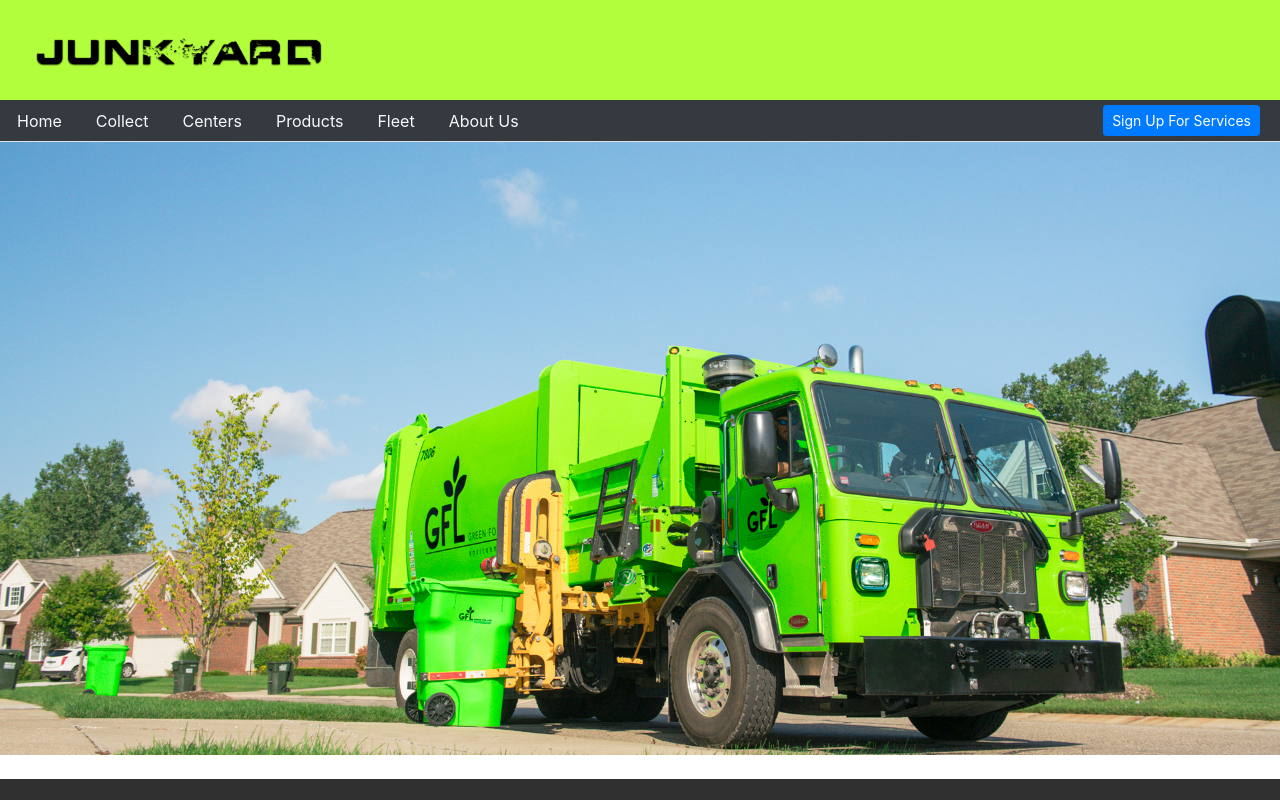
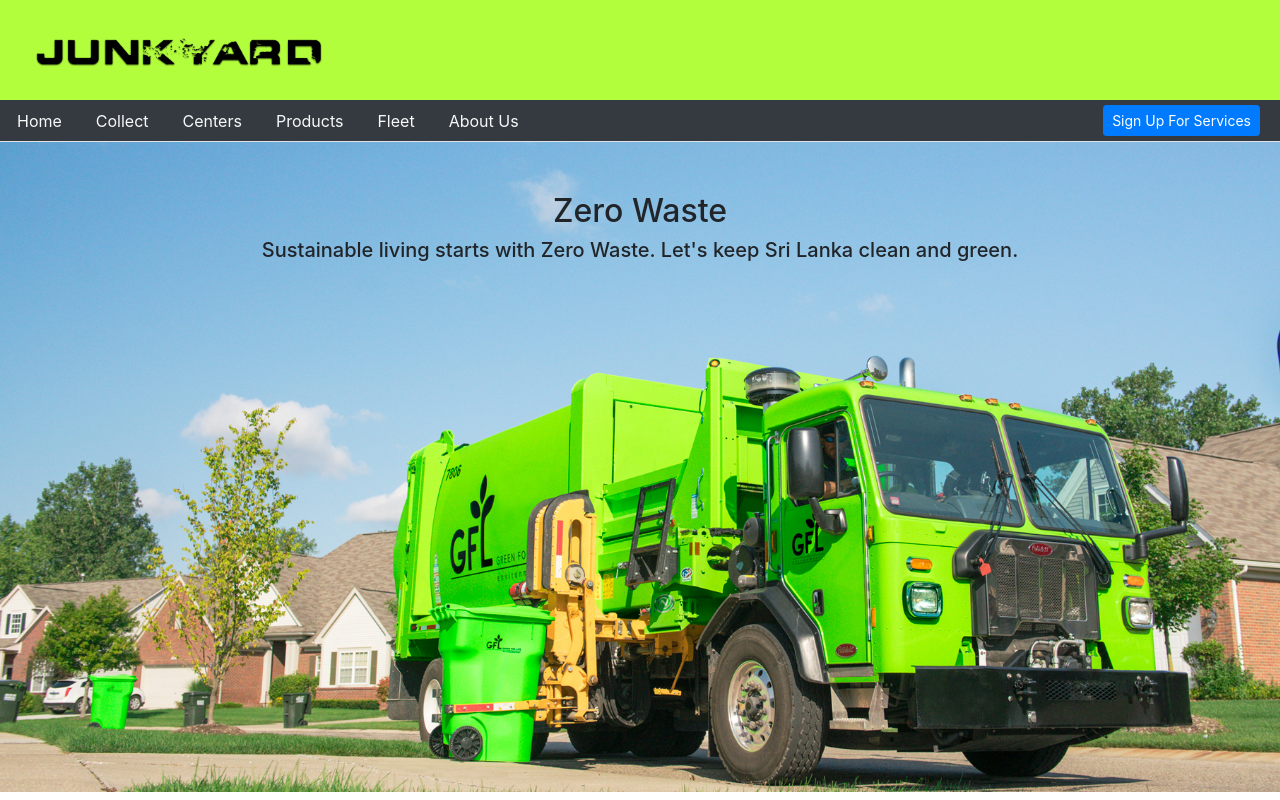
Before and after one commit to sayuru-j/projekt-JUNKYARD, a Next.js app: page / in a window 1280 px wide. Shown: the top 800 px of the page. Built offline with nearby package versions, Linux system fonts and the light colour scheme.

Commit message:
Added HomeBanner

```diff
--- a/pages/index.js
+++ b/pages/index.js
@@ -1,8 +1,18 @@
 import Layout from '../components/Layout'
 
 const HomePage = () => {
+
+  const homeBanner = () => (
+    <div className='welcome-container'>
+      <div className='welcome-text'>
+      <h2>Zero Waste</h2>
+      <h5>Sustainable living starts with Zero Waste. Let's keep Sri Lanka clean and green.</h5>
+      </div>
+    </div>
+  )
+
     return <Layout><div className='container-home'>
-      <img src='/static/images/home-page-banner.jpg' alt='home-page-banner-truck' width="100%"></img>
+      {homeBanner()}
       </div></Layout>
   }
 
--- a/public/static/css/styles.css
+++ b/public/static/css/styles.css
@@ -54,6 +54,18 @@
   min-height: 500px;
 }
 
+.welcome-container {
+  background-image: url('../images/home-page-banner.jpg');
+  background-repeat: no-repeat;
+  background-size: cover;
+  background-color: #cccccc;
+  height: 650px;
+  text-align: center;
+}
+.welcome-text{
+  padding-top: 50px;
+}
+
 .container-footer {
   background-color: rgb(48, 48, 48);
   -webkit-text-fill-color: rgb(255, 255, 255);
```
